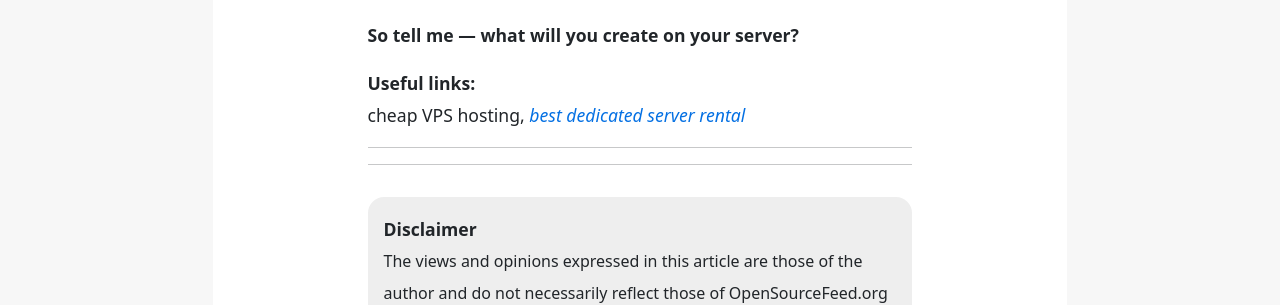
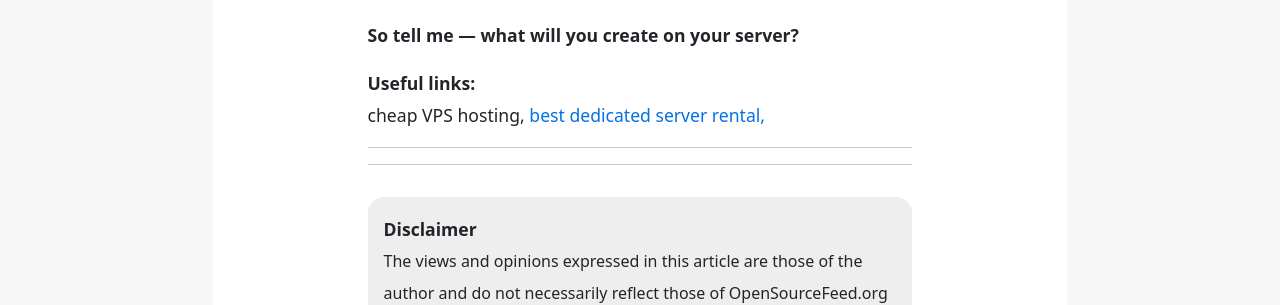
Before and after one commit to opensourcefeed/insights, a Jekyll site: the page built from _posts/2025-08-26-server-rental-guide.md, in a window 1280 px wide and 900 px high, scrolled down 5899 px. Shown: the part 193-498 px from the top of the window. Built offline with Jekyll 4.4.1, drawn with Linux system fonts in a browser that asks for light colours; comment, search, counter and statistics services are not loaded.

Commit message:
update anchor text

```diff
--- a/_posts/2025-08-26-server-rental-guide.md
+++ b/_posts/2025-08-26-server-rental-guide.md
@@ -117,4 +117,4 @@ Because in the end, it’s not just about machines and specs. It’s about what
 **So tell me — what will you create on your server?**
 
 **Useful links:**
-cheap VPS hosting, [*best dedicated server rental*](https://deltahost.com/)
+cheap VPS hosting, [best dedicated server rental,](https://deltahost.com/)
```
